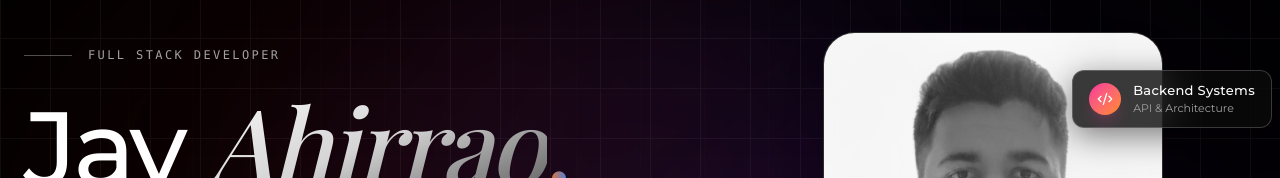
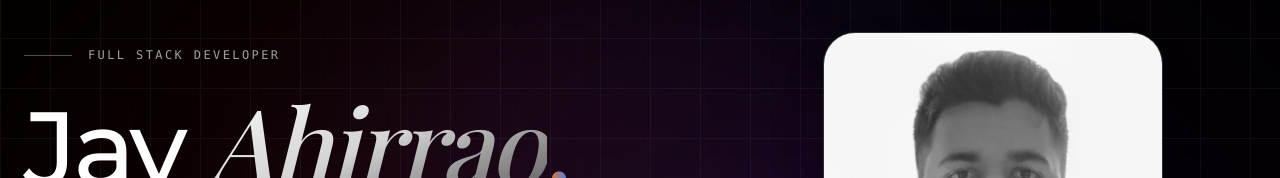
Before and after one commit to Jay-Ahirrao/jay-portfolio, a React (Vite) app: page / in a window 1280 px wide. Shown: the part 162-340 px from the top of the page. Built offline with nearby package versions, Linux system fonts and the light colour scheme; no server answers; a web font is replaced by a local one.

Commit message:
refactor: removed badge backeend and api

```diff
--- a/src/components/Hero.jsx
+++ b/src/components/Hero.jsx
@@ -109,8 +109,8 @@ const Hero = ({ onOpenContact }) => {
               </div>
             </div>
 
-            {/* Badge: Backend */}
-            <div className="absolute top-[15%] right-[5%] lg:-right-4 px-4 py-2.5 rounded-xl bg-neutral-950/80 backdrop-blur-xl border border-white/20 shadow-[0_8px_32px_rgba(0,0,0,0.5)] z-20 flex items-center gap-3">
+            {/* Badge: Backend - Removed Currently*/}
+            {/* <div className="absolute top-[15%] right-[5%] lg:-right-4 px-4 py-2.5 rounded-xl bg-neutral-950/80 backdrop-blur-xl border border-white/20 shadow-[0_8px_32px_rgba(0,0,0,0.5)] z-20 flex items-center gap-3">
               <div className="w-8 h-8 rounded-full bg-gradient-to-br from-pink-500 to-orange-400 flex items-center justify-center shadow-lg shadow-pink-500/20">
                 <Code2 size={16} className="text-white" />
               </div>
@@ -118,7 +118,7 @@ const Hero = ({ onOpenContact }) => {
                 <div className="text-white font-medium text-[13px] tracking-wide">Backend Systems</div>
                 <div className="text-neutral-400 text-[11px]">API & Architecture</div>
               </div>
-            </div>
+            </div> */}
 
             {/* Badge: Available */}
             <div className="absolute bottom-[20%] left-[5%] lg:-left-4 px-4 py-2.5 rounded-xl bg-neutral-950/80 backdrop-blur-xl border border-white/20 shadow-[0_8px_32px_rgba(0,0,0,0.5)] z-20 flex items-center gap-3">
```
